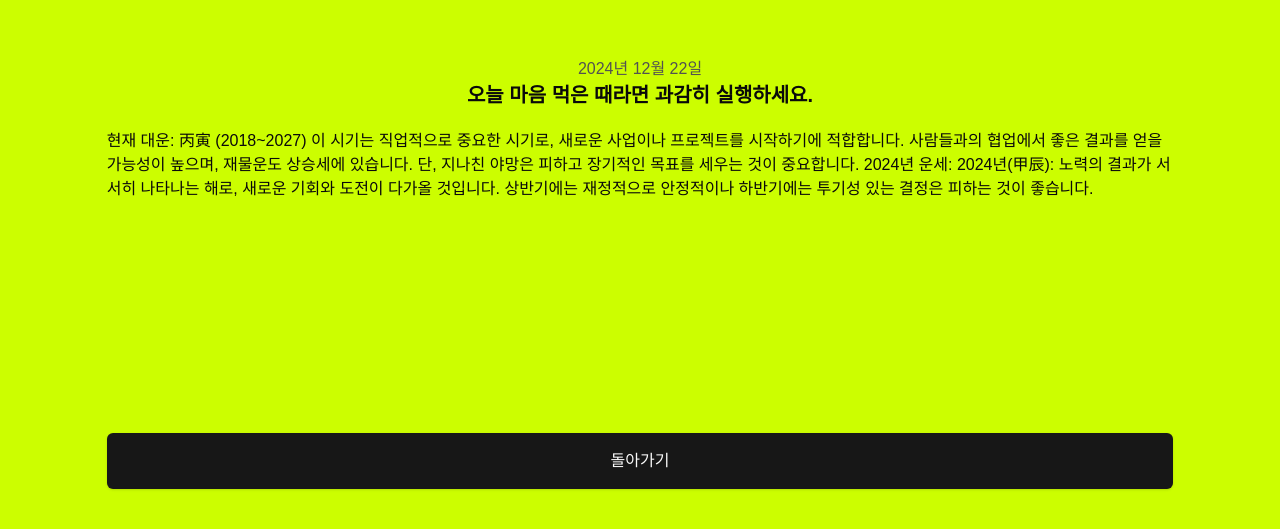
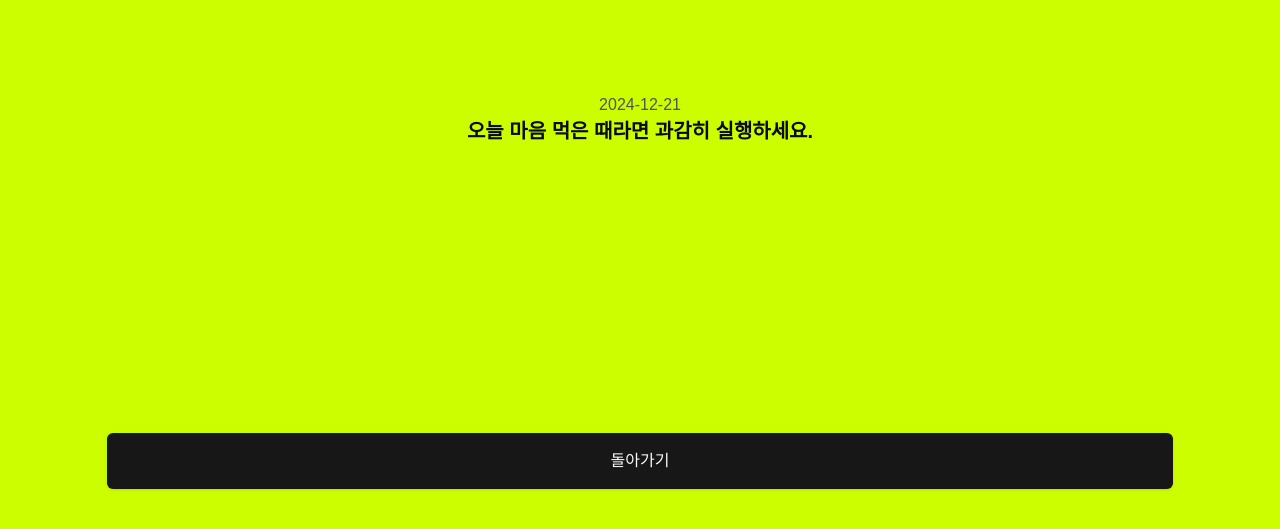
Before and after one commit to bhin-dede/fortune-telling, a Next.js app: page /result in a window 1280 px wide. Shown: the part 271-800 px from the top of the page. Built offline with nearby package versions, Linux system fonts and the light colour scheme.

Commit message:
jotai 설치 및 적용

```diff
--- a/app/[code]/mainPageClient.tsx
+++ b/app/[code]/mainPageClient.tsx
@@ -1,17 +1,15 @@
 'use client'
-import { useEffect, useState } from 'react'
+import { useEffect } from 'react'
 import { useRouter } from 'next/navigation'
 
 import Image from 'next/image'
 import { Button } from '@/components/ui/button'
-
-interface User {
-  name?: string
-}
+import { useAtom } from 'jotai'
+import { type User, responseUser } from '@/store/state'
 
 export function MainPageClient({ code }: { code: string }) {
   const router = useRouter()
-  const [user, setUser] = useState<User>({})
+  const [user, setUser] = useAtom<User>(responseUser)
 
   useEffect(() => {
     const fetchData = async () => {
@@ -28,7 +26,7 @@ export function MainPageClient({ code }: { code: string }) {
 
   return (
     <>
-      {user.name ? <span className="text-2xl font-bold">수빈님</span> : <span className="text-2xl font-bold">오늘 운세</span>}
+      {user.name ? <span className="text-2xl font-bold">{user.name}님</span> : <span className="text-2xl font-bold">오늘 운세</span>}
       <span className="text-2xl font-bold">완전 럭키비키잖아? </span>
       <Image className="dark:invert" src="/giphy.gif" alt="giphy" width={300} height={300} />
       <Button
--- a/app/result/page.tsx
+++ b/app/result/page.tsx
@@ -1,20 +1,23 @@
 'use client'
 import { Button } from '@/components/ui/button'
 import { useRouter } from 'next/navigation'
+import dayjs from 'dayjs'
+
+import { useAtom } from 'jotai'
+import { type User, responseUser } from '@/store/state'
 
 export default function ResultPage() {
   const router = useRouter()
+  const [user] = useAtom<User>(responseUser)
+  const date = dayjs(user.fortuneTime).format('YYYY-MM-DD')
+
   return (
     <>
       <main className="h-full flex flex-col content-center items-center justify-center">
-        <span className="text-neutral-600">2024년 12월 22일</span>
+        <span className="text-neutral-600">{date}</span>
         <span className="text-xl font-bold mb-5">오늘 마음 먹은 때라면 과감히 실행하세요.</span>
-        <p className="w-5/6">
-          현재 대운: 丙寅 (2018~2027) 이 시기는 직업적으로 중요한 시기로, 새로운 사업이나 프로젝트를 시작하기에 적합합니다. 사람들과의 협업에서 좋은 결과를 얻을
-          가능성이 높으며, 재물운도 상승세에 있습니다. 단, 지나친 야망은 피하고 장기적인 목표를 세우는 것이 중요합니다. 2024년 운세: 2024년(甲辰): 노력의 결과가
-          서서히 나타나는 해로, 새로운 기회와 도전이 다가올 것입니다. 상반기에는 재정적으로 안정적이나 하반기에는 투기성 있는 결정은 피하는 것이 좋습니다.
-        </p>
-        <Button onClick={() => router.push(`/`)} className="px-20 h-14 text-base absolute bottom-10 w-5/6">
+        <p className="w-5/6">{user.fortune}</p>
+        <Button onClick={() => router.push(`/${user.code}`)} className="px-20 h-14 text-base absolute bottom-10 w-5/6">
           돌아가기
         </Button>
       </main>
--- a/package.json
+++ b/package.json
@@ -14,6 +14,7 @@
     "class-variance-authority": "^0.7.1",
     "clsx": "^2.1.1",
     "dayjs": "^1.11.13",
+    "jotai": "^2.11.0",
     "lucide-react": "^0.469.0",
     "next": "15.1.2",
     "openai": "^4.77.0",
--- /dev/null
+++ b/store/state.ts
@@ -0,0 +1,10 @@
+import { atom } from 'jotai'
+
+export interface User {
+  name?: string
+  fortuneTime?: string
+  fortune?: string
+  code?: string
+}
+
+export const responseUser = atom<User>({})
```
Also changed, not shown: 1 other file (tests, documents, lock files or other folders).
